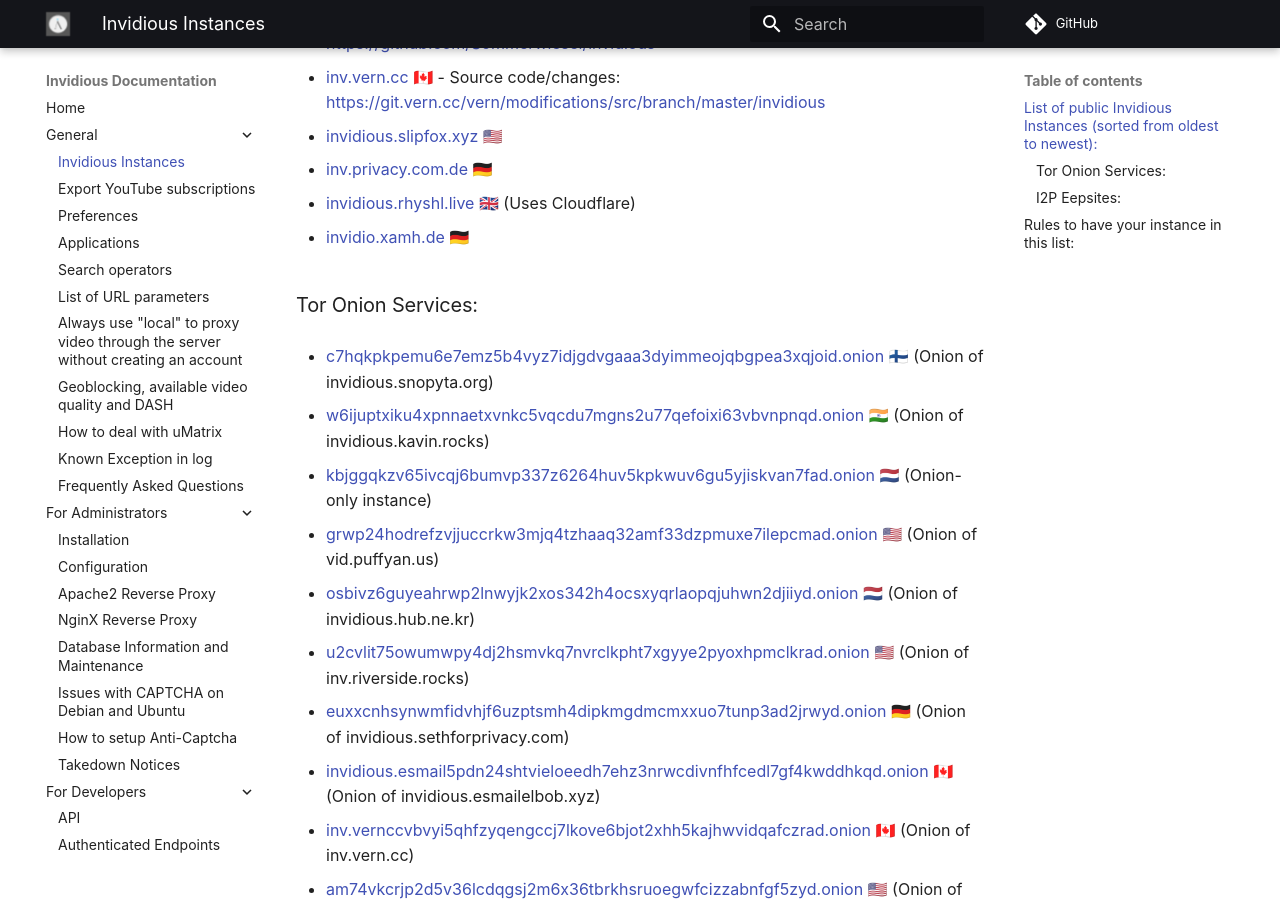
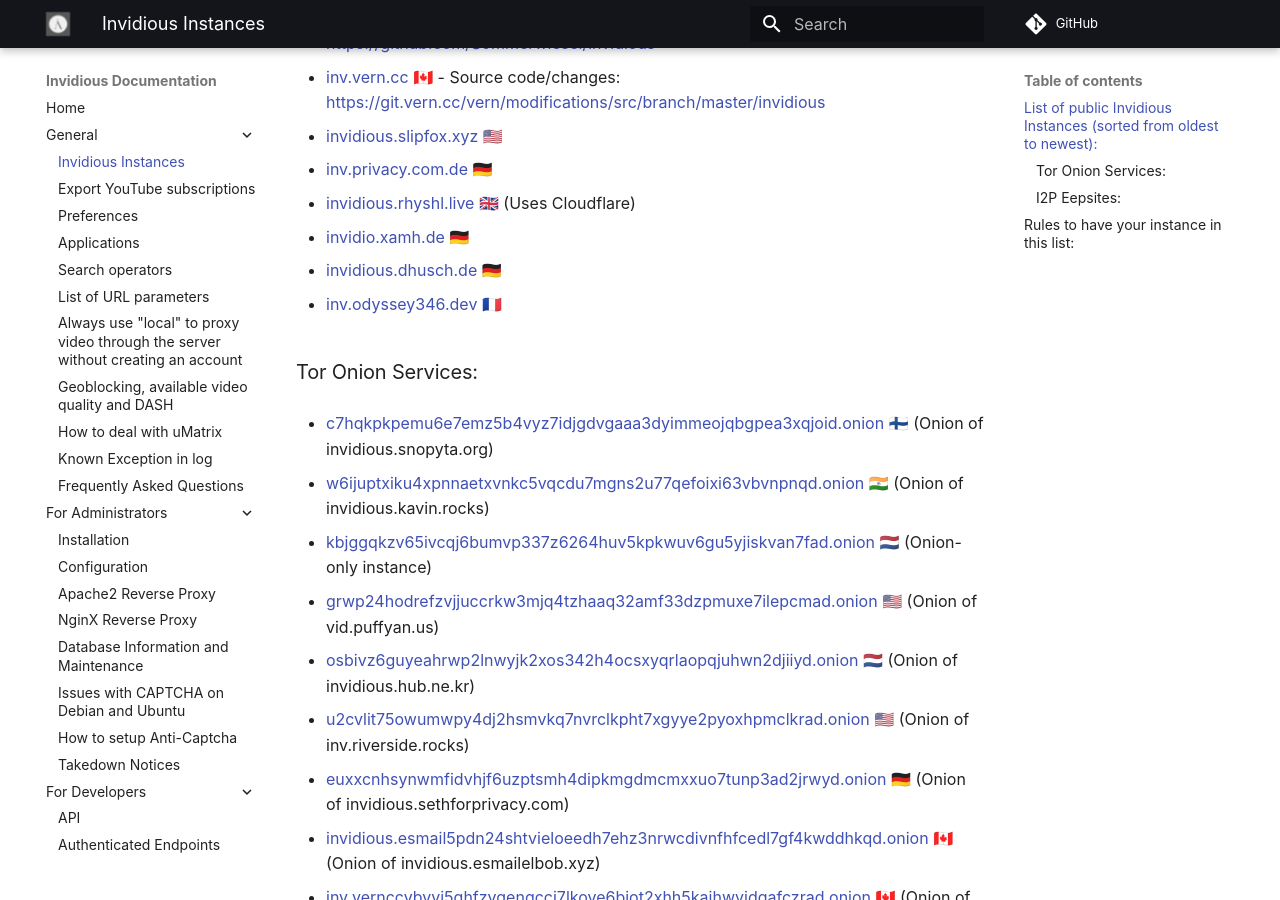
Before and after one commit to iv-org/documentation, an MkDocs documentation site: the page built from docs/instances.md, in a window 1280 px wide and 900 px high, scrolled down 970 px. Built offline with MkDocs 1.6.1 and Material for MkDocs 9.7.7, drawn with Linux system fonts in a browser that asks for light colours; comment, search, counter and statistics services are not loaded.

Commit message:
Adding new instances
Closes #277
Closes #270

```diff
--- a/docs/instances.md
+++ b/docs/instances.md
@@ -48,6 +48,10 @@
 
 * [invidio.xamh.de](https://invidio.xamh.de) 🇩🇪
 
+* [invidious.dhusch.de](https://invidious.dhusch.de) 🇩🇪
+
+* [inv.odyssey346.dev](https://inv.odyssey346.dev) 🇫🇷
+
 ### Tor Onion Services:
 * [c7hqkpkpemu6e7emz5b4vyz7idjgdvgaaa3dyimmeojqbgpea3xqjoid.onion](http://c7hqkpkpemu6e7emz5b4vyz7idjgdvgaaa3dyimmeojqbgpea3xqjoid.onion) 🇫🇮 (Onion of invidious.snopyta.org)
 
```
